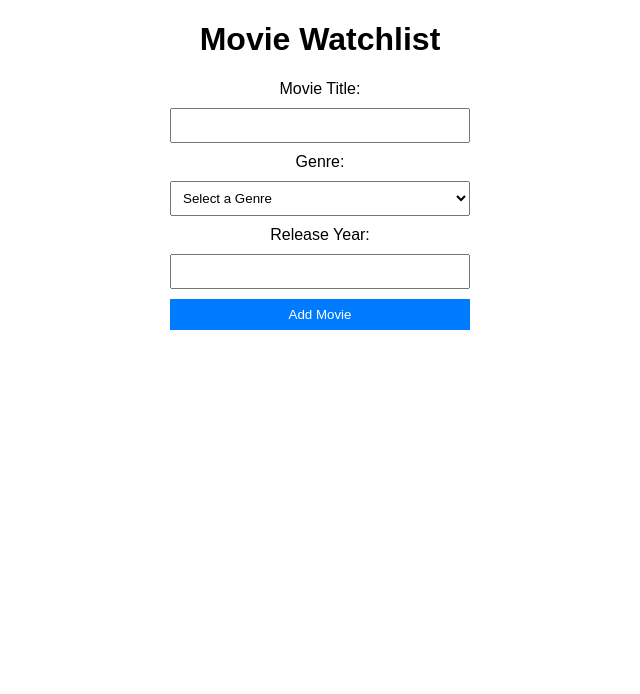
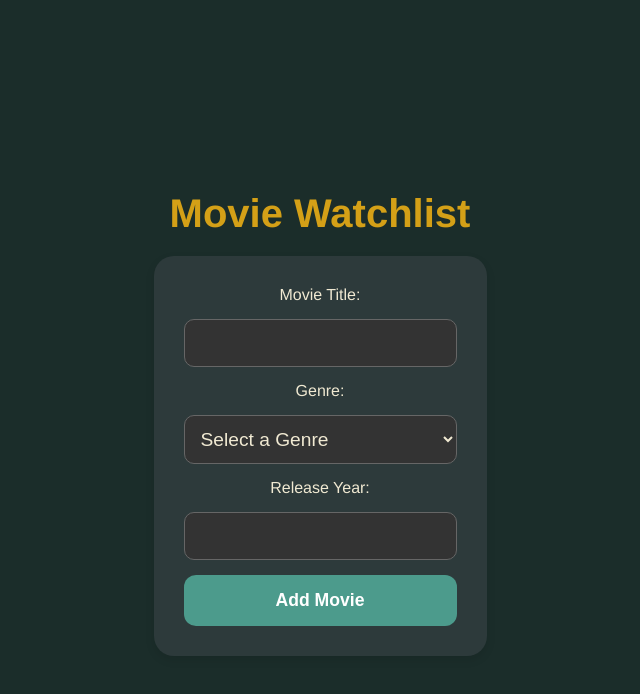
Before and after one commit to chasepope47/wdd231-moviewatchlist, a React (Vite) app: page / in a window 1280 px wide. Shown: the top 694 px of the page, without its empty margins (320-960 px from the left). Built offline with nearby package versions, Linux system fonts and the light colour scheme.

Commit message:
styles added

```diff
--- a/src/css/index.css
+++ b/src/css/index.css
@@ -1,45 +1,185 @@
+:root {
+    --primary-color: #D4A017;  /* Goldenrod */
+    --secondary-color: #4C9B8C; /* Medium Sea Green */
+    --tertiary-color: #D0C9C0;  /* Light Gray */
+    --accent-color: #D95D5D;    /* Indian Red */
+    --text-color: #F0E9D2;      /* Light Ivory */
+    --background-color: #1B2D2A;/* Gunmetal */
+    --header-footer-color: #007BFF;  /* Blue for header/footer */
+    --button-color: #007BFF;    /* Button Blue */
+    --button-hover-color: #0056b3; /* Button hover blue */
+    --list-item-bg: #ddd;        /* Light Gray for list items */
+    --input-bg: #333;           /* Dark background for inputs */
+    --input-border-color: #666; /* Border color for inputs */
+    --input-focus-color: #007BFF; /* Focus color for inputs */
+  }
+
   body {
-    font-family: Arial, sans-serif;
+    background-color: var(--background-color);
+    color: var(--text-color);
+    font-family: 'Helvetica Neue', Arial, sans-serif;
     text-align: center;
+    margin: 0;
+    padding: 0;
+    display: flex;
+    justify-content: center;
+    align-items: center;
+    min-height: 100vh;
   }
 
   header, footer {
-    background: #007BFF;
+    background-color: var(--header-footer-color);
     color: white;
-    padding: 10px;
+    padding: 15px;
+    box-shadow: 0px 4px 10px rgba(0, 0, 0, 0.1);
+    border-radius: 15px 15px 0 0;
+  }
+
+  footer {
+    border-radius: 0 0 15px 15px;
   }
 
   form {
     margin: 20px auto;
     display: flex;
     flex-direction: column;
-    max-width: 300px;
-    gap: 10px;
+    gap: 15px;
+    max-width: 250px;
+    padding: 20px;
+    background-color: #2D3A3B;
+    border-radius: 20px;
+    box-shadow: 0 4px 10px rgba(0, 0, 0, 0.1);
   }
 
   input, select, button {
-    padding: 8px;
+    padding: 12px;
+    font-size: 1rem;
+    border-radius: 10px;
+    border: 1px solid var(--input-border-color);
+    transition: all 0.3s ease;
+  }
+
+  input:focus, select:focus {
+    border-color: var(--input-focus-color);
+    outline: none;
+  }
+
+  input {
+    background-color: var(--input-bg);
+    color: var(--text-color);
+  }
+
+  select {
+    background-color: var(--input-bg); /* Fix: Match background color */
+    color: var(--text-color);
+    border-color: var(--input-border-color);
   }
 
   button {
-    background: #007BFF;
+    background-color: var(--button-color);
     color: white;
     border: none;
     cursor: pointer;
+    transition: background-color 0.3s ease, transform 0.3s ease;
   }
 
   button:hover {
-    background: #0056b3;
+    background-color: var(--button-hover-color);
+    transform: scale(1.05);
   }
 
   ul {
     list-style: none;
     padding: 0;
+    margin: 20px auto;
+    width: 90%;
+    max-width: 400px;
   }
 
   li {
-    background: #ddd;
-    padding: 8px;
-    margin-top: 5px;
-    border-radius: 5px;
+    background-color: var(--list-item-bg);
+    padding: 15px;
+    margin-top: 10px;
+    border-radius: 15px;
+    display: flex;
+    justify-content: space-between;
+    align-items: center;
+    box-shadow: 0 2px 5px rgba(0, 0, 0, 0.1);
   }
+
+  h1 {
+    color: var(--primary-color);
+    font-size: 2rem;
+    margin-bottom: 20px;
+    text-align: center;
+    font-weight: 600;
+  }
+
+  h2 {
+    font-size: 1.25rem;
+    color: var(--text-color);
+  }
+
+  button {
+    background-color: var(--secondary-color);
+    color: white;
+    border: none;
+    padding: 12px 20px;
+    cursor: pointer;
+    border-radius: 12px;
+    font-weight: bold;
+    transition: background-color 0.3s ease-in-out, transform 0.3s ease-in-out;
+  }
+
+  button:hover {
+    transform: scale(1.1);
+    background-color: var(--accent-color);
+  }
+
+  button:active {
+    transform: scale(1);
+    background-color: var(--secondary-color);
+  }
+
+  /* Adding smooth transitions */
+  * {
+    transition: all 0.3s ease;
+  }
+
+  /* Media Query for larger desktop screens */
+  @media (min-width: 768px) {
+    body {
+      padding: 20px;
+    }
+
+    form {
+      max-width: 600px;
+      padding: 30px;
+    }
+
+    ul {
+      width: 80%;
+      max-width: 800px;
+    }
+
+    h1 {
+      font-size: 2.5rem;
+    }
+
+    input, select, button {
+      font-size: 1.2rem;
+    }
+
+    button {
+      padding: 15px 25px;
+      font-size: 1.1rem;
+    }
+
+    li {
+      padding: 20px;
+    }
+
+    header, footer {
+      padding: 20px;
+    }
+  }
--- a/src/index.html
+++ b/src/index.html
@@ -3,8 +3,7 @@
   <head>
     <meta charset="UTF-8" />
     <meta name="viewport" content="width=device-width, initial-scale=1.0" />
-    <title>Vite + React</title>
-    <link rel="stylesheet" href="css/index.css">
+    <title>Movie Watchlist</title>
   </head>
   <body>
     <div id="root"></div>
--- a/src/main.jsx
+++ b/src/main.jsx
@@ -1,5 +1,6 @@
 import React from "react";
 import ReactDOM from "react-dom/client";
+import './css/index.css';
 import App from "./App.jsx";
 
 ReactDOM.createRoot(document.getElementById("root")).render(
--- a/src/styles/App.css
+++ /dev/null
@@ -1,13 +0,0 @@
-button {
-    background-color: #ff6347;
-    color: white;
-    border: none;
-    padding: 10px 15px;
-    cursor: pointer;
-    transition: transform 0.3s ease-in-out;
-  }
-
-  button:hover {
-    transform: scale(1.1);
-    background-color: #e04e30;
-  }
```
Also changed, not shown: 3 other files (tests, documents, lock files or other folders). Lines whose indentation alone changed are shown as unchanged.
